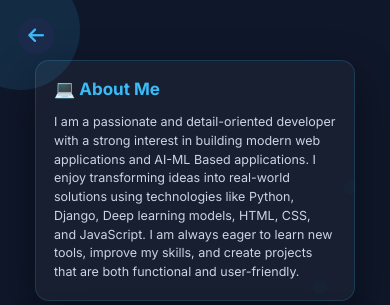
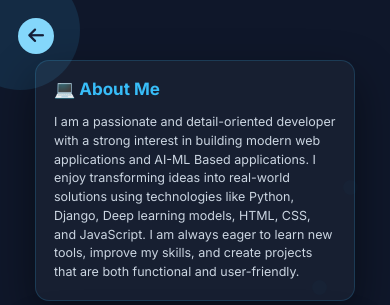
Before and after one commit to Rishikesh0930/Portfolio, a Django app: page /about/ in a window 390 px wide, while the restyled element is pressed. Shown: the top 305 px of the page. Run offline with Django 5.2, Linux system fonts and the light colour scheme.

Commit message:
update css

```diff
--- a/static/css/about.css
+++ b/static/css/about.css
@@ -39,8 +39,8 @@ body {
 }
 
 .back-btn:active {
-    background: #141f38;
-    color: #38BDF8;
+    background: #84d7fb;
+    color: #141f38;
 }
 
 .bg-circle {
@@ -227,8 +227,8 @@ body {
     }
 
     .back-btn:active {
-        background: #1b294b;
-        color: #38BDF8;
+        background: #84d7fb;
+        color: #141f38;
     }
 
     .big-left {
@@ -298,8 +298,8 @@ body {
     }
 
     .back-btn:active {
-        background: #1b294b;
-        color: #38BDF8;
+        background: #84d7fb;
+        color: #141f38;
     }
 
     .about-wrapper {
```
Also changed, not shown: static/css/contact.css (+6 -6 lines), static/css/project.css (+6 -6 lines), static/css/resume.css (+6 -6 lines), static/css/skills.css (+4 -4 lines).
